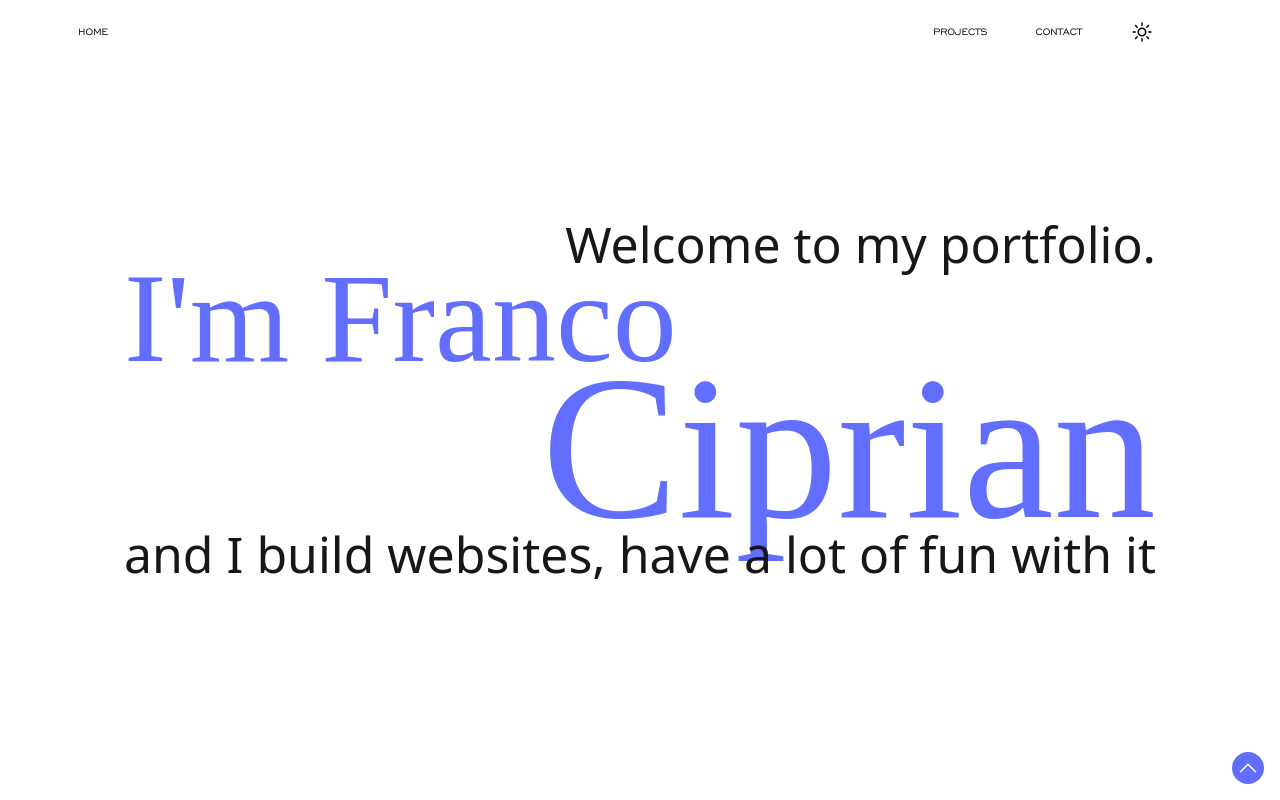
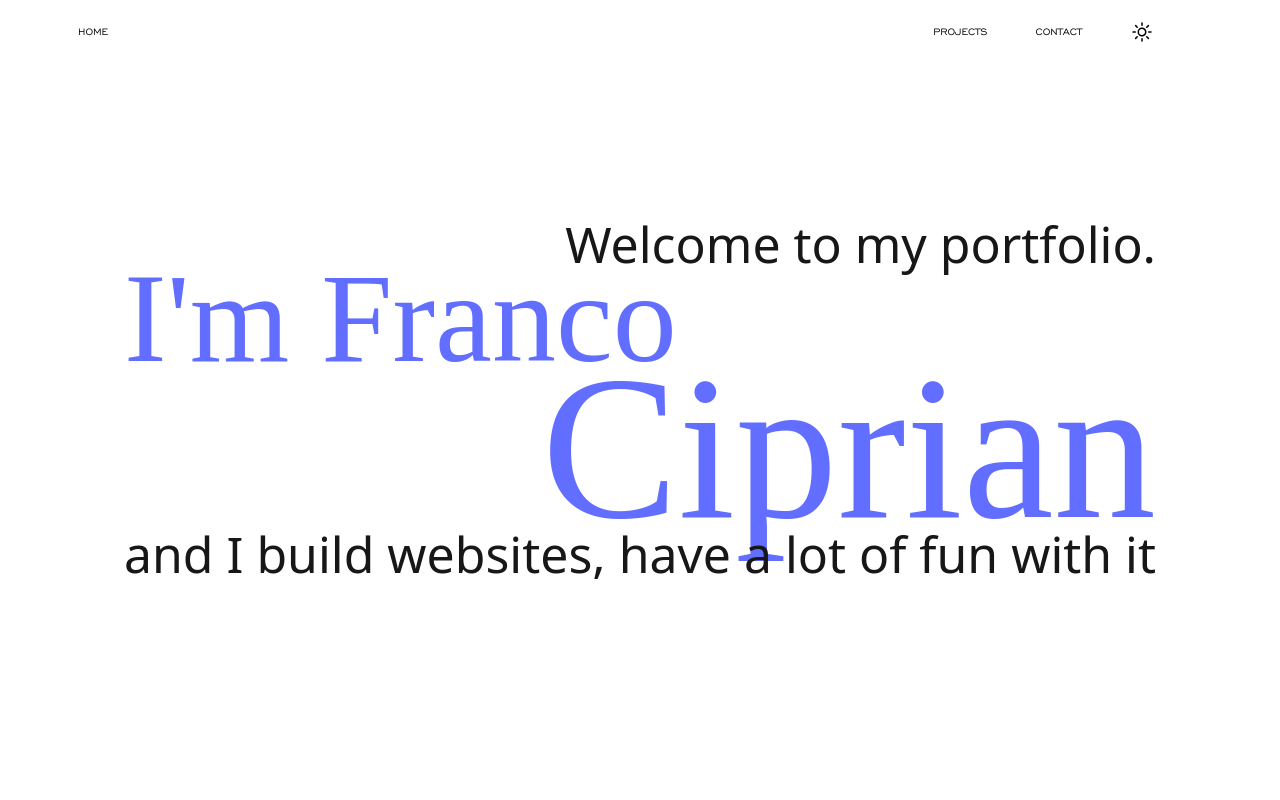
Before and after one commit to francociprian/portfolio, a Next.js app: page / in a window 1280 px wide. Shown: the top 800 px of the page. Built offline with nearby package versions, Linux system fonts and the light colour scheme; a web font is replaced by a local one.

Commit message:
Revert "Update layout button scroll top"

```diff
--- a/pages/layout.tsx
+++ b/pages/layout.tsx
@@ -2,7 +2,6 @@ import { useRouter } from 'next/router'
 import React, { useState, useEffect } from 'react';
 import Header from "@/components/Header";
 import Menu from '@/components/Menu';
-import { ScrollTop } from '@/components/scrollTop';
 
 export default function Layout({ children }: { children: React.ReactNode }) {
   const [menuState, setMenuState] = useState<boolean>(false)
@@ -17,7 +16,6 @@ export default function Layout({ children }: { children: React.ReactNode }) {
       <Header menuState={menuState} setMenuState={setMenuState} />
       <Menu menuState={menuState} setMenuState={setMenuState} />
         {children}
-      <ScrollTop />
     </>
   );
 }
```
